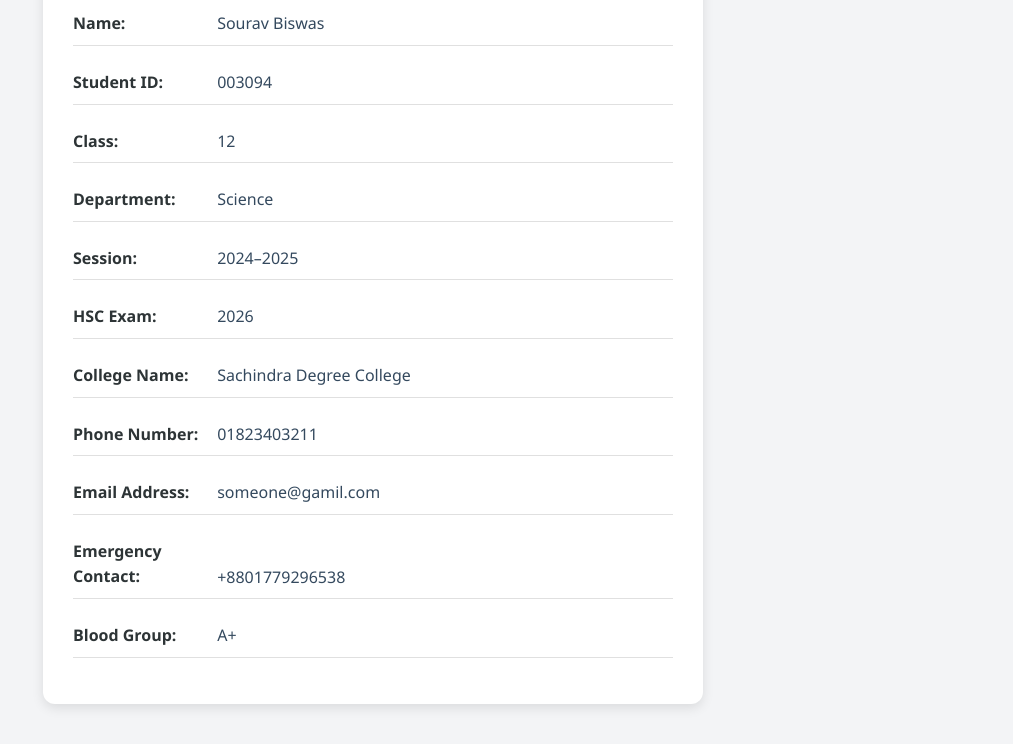
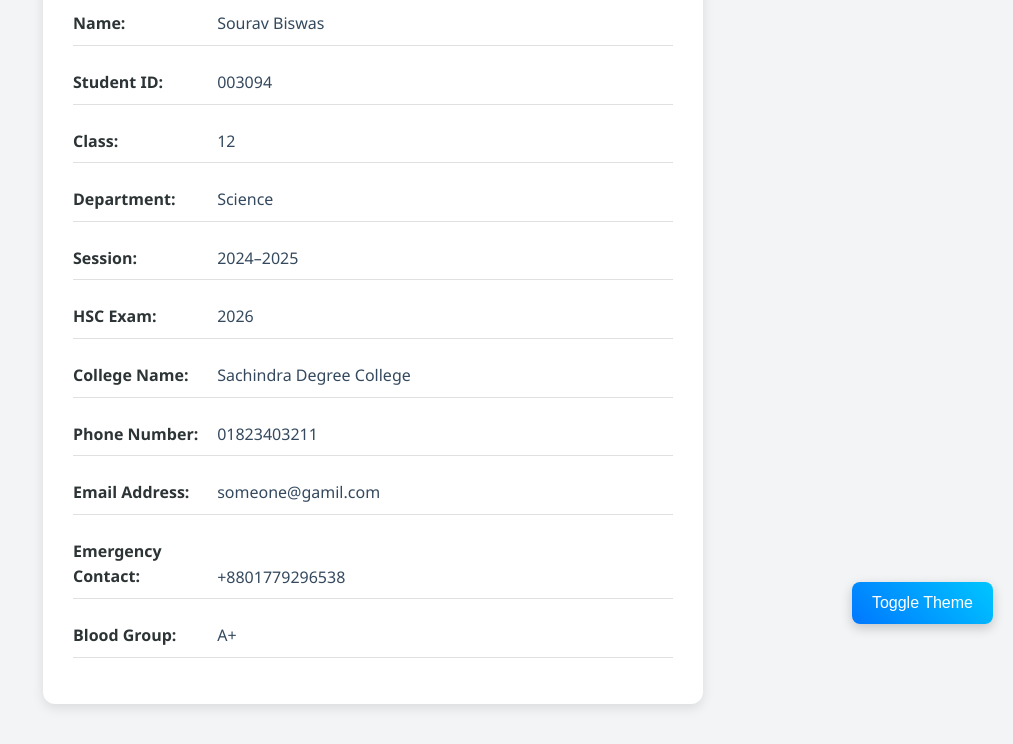
Before and after one commit to vault-idx/Digital-ID-page-for-S.-Sourav, a plain HTML site: page index.html in a window 1280 px wide. Shown: the part 156-900 px from the top of the page, without its empty margins (267-1280 px from the left). Drawn offline with Linux system fonts and the light colour scheme.

Commit message:
Update index.html VV2

```diff
--- a/index.html
+++ b/index.html
@@ -23,5 +23,6 @@
     </div>
   </div>
 <script src="script.js"></script>
+<button class="toggle-btn" onclick="toggleMode()">Toggle Theme</button>
 </body>
 </html>
```
